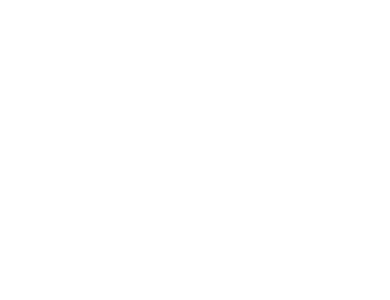
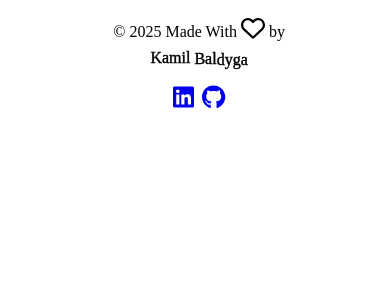
Before and after one commit to ME0WGE/react-countries-api, a React (Vite) app: page / in a window 390 px wide. Shown: the top 300 px of the page. Built offline with nearby package versions, Linux system fonts and the light colour scheme; the HTML template or start-up script is replaced by a standard one.

Commit message:
add template footer

```diff
--- a/src/components/Footer/Footer.css
+++ b/src/components/Footer/Footer.css
@@ -0,0 +1,152 @@
+footer {
+  border-top: 2px solid var(--pokemon-red);
+  display: flex;
+  text-align: center;
+  justify-content: space-between;
+  align-items: center;
+
+  width: 75%;
+
+  color: var(--pokemon-white);
+
+  margin-bottom: 3rem;
+  padding-top: 0.5rem;
+}
+
+.copyright-span-1 {
+  margin-left: 1rem;
+}
+
+.socials-ul {
+  margin: 0;
+  margin-right: 0.25rem;
+
+  list-style: none;
+
+  color: var(--pokemon-gray);
+}
+
+.fa-Heart,
+.fa-Linkedin,
+.fa-Github {
+  color: var(--pokemon-light-blue);
+  font-size: 1.5rem;
+}
+
+.fa-Heart {
+  margin: 0.25rem;
+  color: var(--pokemon-red);
+}
+
+.fa-Linkedin {
+  margin-right: 0.5rem;
+}
+
+.wave-text {
+  display: inline-block;
+  margin-left: 0.25rem;
+}
+
+.wave-text > span {
+  -webkit-text-stroke-width: 0.025rem;
+  -webkit-text-stroke-color: var(--pokemon-yellow);
+}
+
+.wave-text span {
+  display: inline-block;
+  animation: wave 1.5s infinite ease-in-out;
+}
+
+/* Créer un effet de vague sur le nom */
+.wave-text span:nth-child(1) {
+  animation-delay: 0s;
+}
+.wave-text span:nth-child(2) {
+  animation-delay: 0.1s;
+}
+.wave-text span:nth-child(3) {
+  animation-delay: 0.2s;
+}
+.wave-text span:nth-child(4) {
+  animation-delay: 0.3s;
+}
+.wave-text span:nth-child(5) {
+  animation-delay: 0.4s;
+}
+.wave-text span:nth-child(6) {
+  animation-delay: 0.5s;
+}
+.wave-text span:nth-child(7) {
+  animation-delay: 0.6s;
+}
+.wave-text span:nth-child(8) {
+  animation-delay: 0.7s;
+}
+.wave-text span:nth-child(9) {
+  animation-delay: 0.8s;
+}
+.wave-text span:nth-child(10) {
+  animation-delay: 0.9s;
+}
+.wave-text span:nth-child(11) {
+  animation-delay: 1s;
+}
+.wave-text span:nth-child(12) {
+  animation-delay: 1.1s;
+}
+.wave-text span:nth-child(13) {
+  animation-delay: 1.2s;
+}
+
+@keyframes wave {
+  0%,
+  100% {
+    transform: translateY(0);
+  }
+  50% {
+    transform: translateY(-2px);
+  }
+}
+
+/* Tablette */
+@media (max-width: 900px) {
+  footer {
+    width: 100%;
+  }
+}
+
+@media (max-width: 575px) {
+  footer {
+    flex-direction: column;
+    align-items: center;
+    justify-content: center;
+    width: 98vw;
+    padding: 0.5rem 0;
+    margin-bottom: 2rem;
+    text-align: center;
+  }
+
+  .copyright-span-1 {
+    margin-left: 0;
+    margin-bottom: 0.5rem;
+    width: 100%;
+    display: block;
+  }
+
+  .socials-ul {
+    margin: 0.5rem 0 0 0;
+    padding: 0;
+    width: 100%;
+    display: flex;
+    justify-content: center;
+    gap: 1.5rem;
+  }
+
+  .wave-text {
+    margin-left: 0;
+    margin-top: 0.5rem;
+    width: 100%;
+    display: block;
+    text-align: center;
+  }
+}
--- a/src/components/Footer/Footer.jsx
+++ b/src/components/Footer/Footer.jsx
@@ -1,5 +1,48 @@
 import "./Footer.css";
+import { FontAwesomeIcon } from "@fortawesome/react-fontawesome";
+import { faGithub, faLinkedin } from "@fortawesome/free-brands-svg-icons";
+import { faHeart } from "@fortawesome/free-regular-svg-icons";
 
 export default function Footer() {
-  return;
+  return (
+    <>
+      <footer className="footer">
+        <div className="span-container">
+          <span className="copyright-span-1">
+            © 2025 Made With
+            <span className="fa-Heart">
+              <FontAwesomeIcon icon={faHeart} />
+            </span>
+            by
+            <span className="wave-text">
+              <span>K</span>
+              <span>a</span>
+              <span>m</span>
+              <span>i</span>
+              <span>l</span> <span>B</span>
+              <span>a</span>
+              <span>l</span>
+              <span>d</span>
+              <span>y</span>
+              <span>g</span>
+              <span>a</span>
+            </span>
+          </span>
+        </div>
+
+        <ul className="socials-ul">
+          <li className="socials-li">
+            <a
+              href="https://www.linkedin.com/in/kamil-baldyga/"
+              target="_blank">
+              <FontAwesomeIcon icon={faLinkedin} className="fa-Linkedin" />
+            </a>
+            <a href="https://www.github.com/ME0WGE" target="_blank">
+              <FontAwesomeIcon icon={faGithub} className="fa-Github" />
+            </a>
+          </li>
+        </ul>
+      </footer>
+    </>
+  );
 }
```
